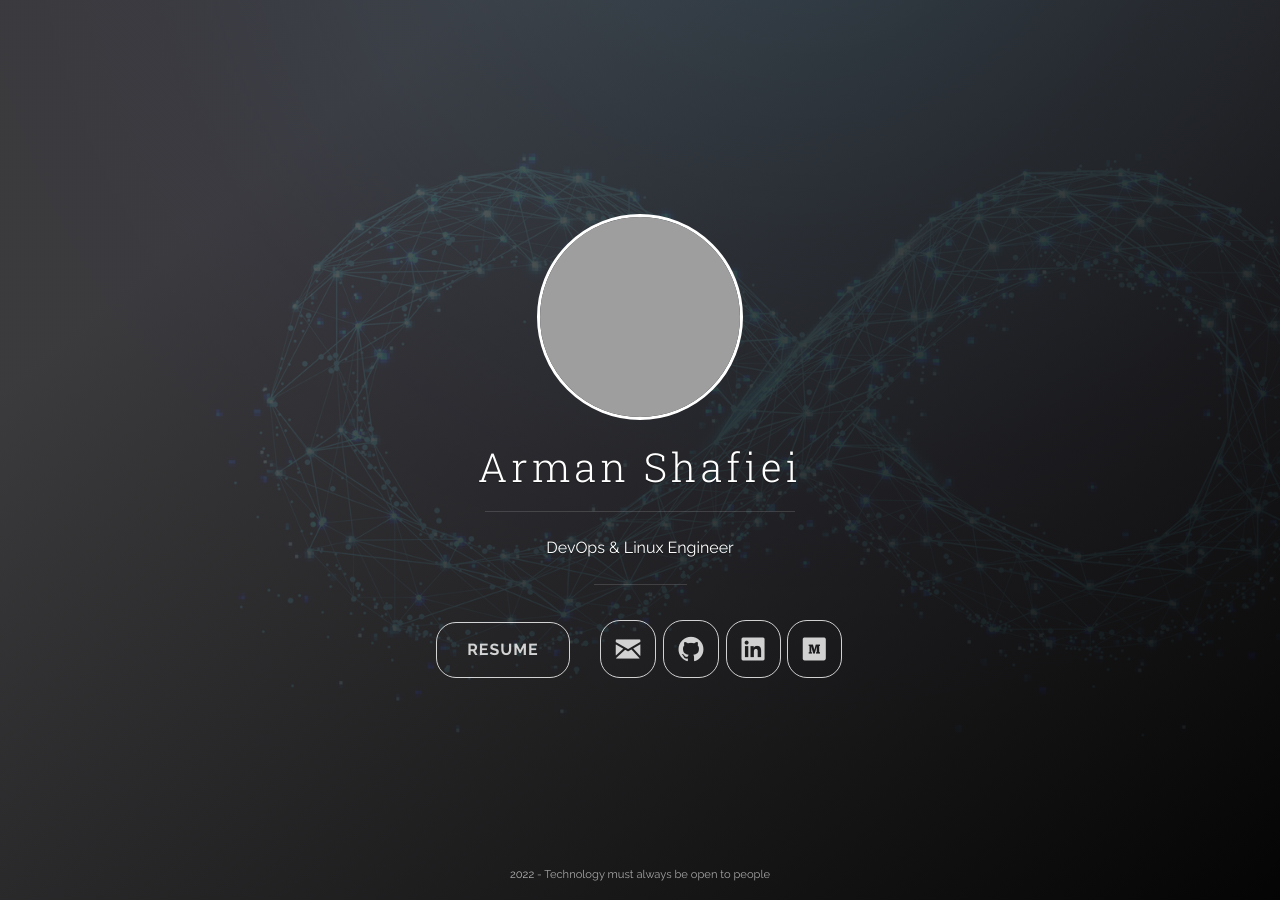
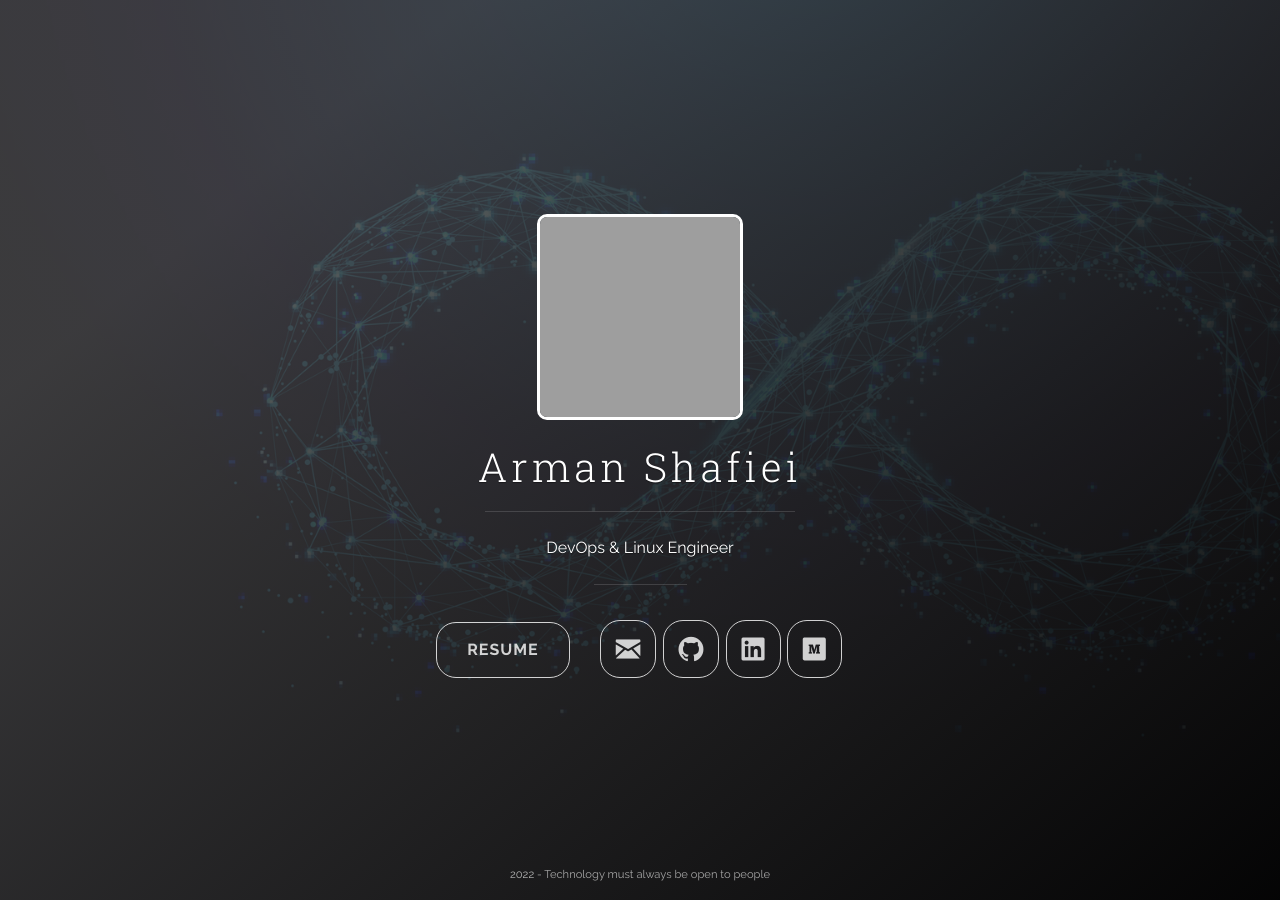
Before and after one commit to arman-shafiei/page, a Jekyll site: the page built from index.html, in a window 1280 px wide. Built offline with Jekyll 4.4.1, drawn with Linux system fonts in a browser that asks for light colours; nearby versions of some CDN libraries.

Commit message:
Changed border radius

```diff
--- a/index_style/css/main.css
+++ b/index_style/css/main.css
@@ -62,5 +62,5 @@ pre.highlight code,
   width: 200px;
   height: 200px;
   border: 3px solid #fff;
-  border-radius:100%;
+  border-radius:10px;
 }
```
